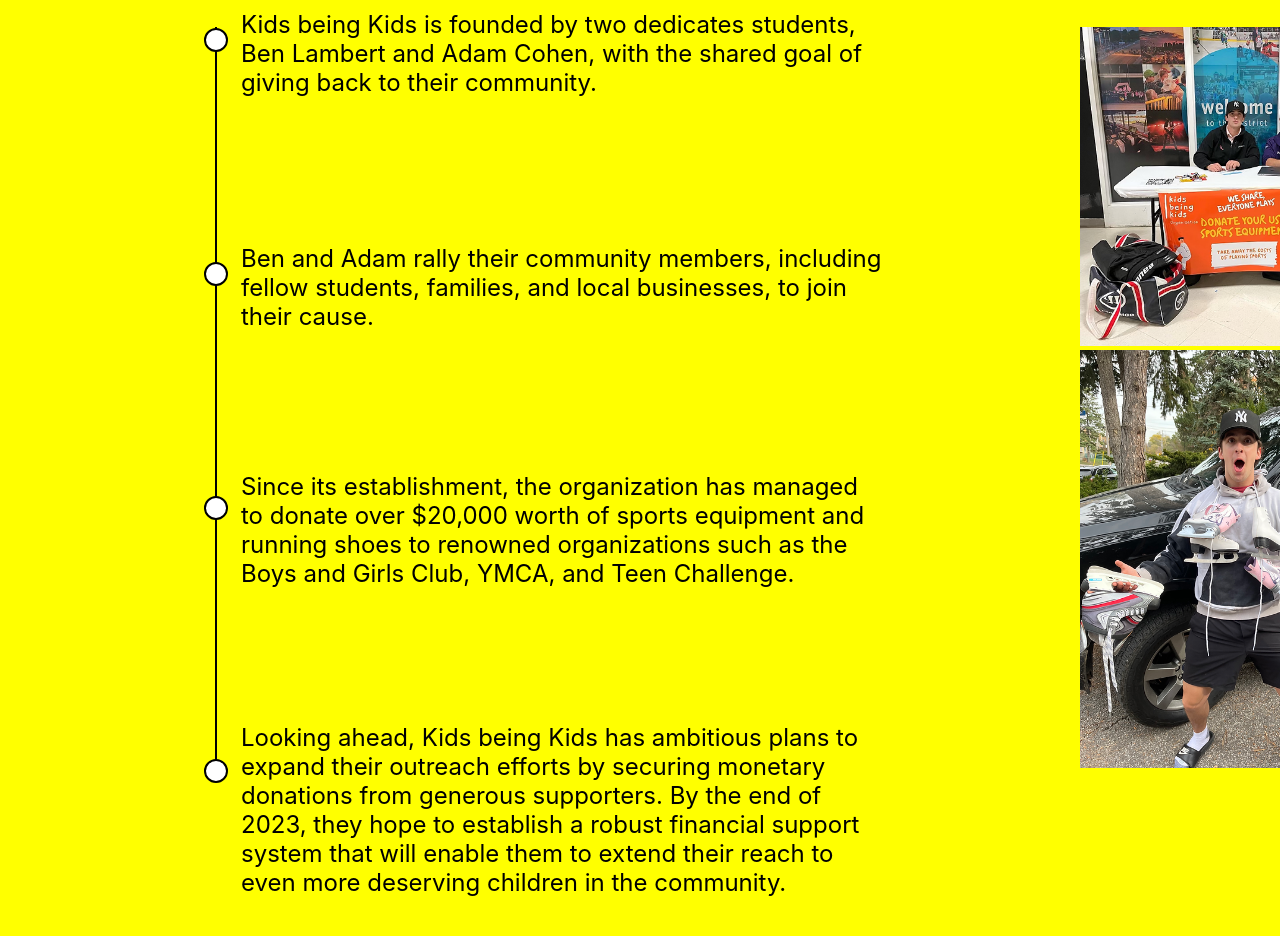
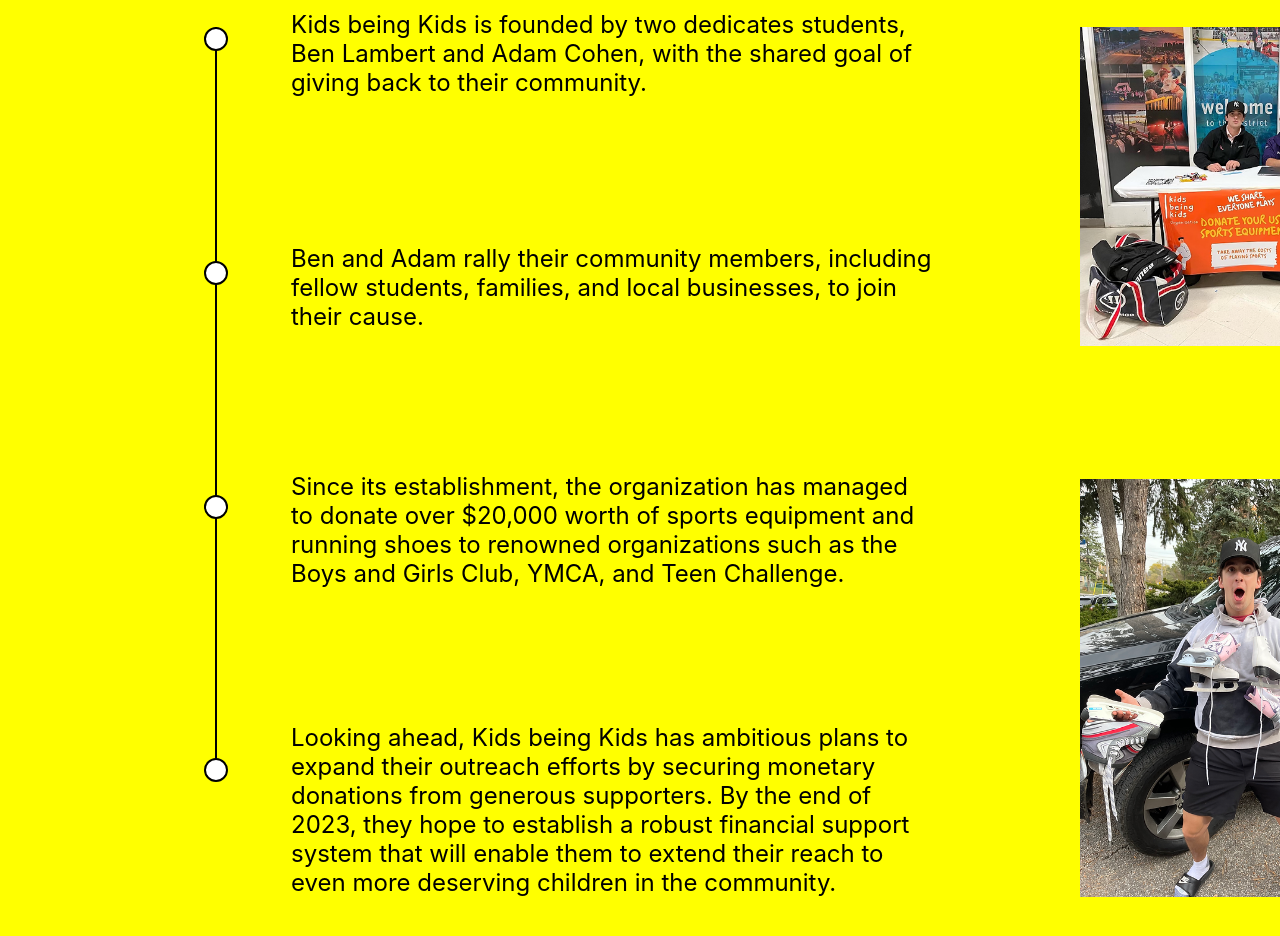
Before and after one commit to RadmehrM/KBK-React, a React (Create React App) app in the folder kbk-react/: page / in a window 1280 px wide. Shown: the top 936 px of the page. Built offline with nearby package versions, Linux system fonts and the light colour scheme.

Commit message:
finish timeline main section

```diff
--- a/kbk-react/src/components/About.css
+++ b/kbk-react/src/components/About.css
@@ -13,6 +13,7 @@
     font-size: 24px;
     line-height: 29.05px;
     transform: translateY(-20%);
+    padding-left: 50px;
 }
 
 .timelineIcon {
@@ -23,21 +24,8 @@
     border-radius: 50%;
     left: -1px;
     transform: translateX(-50%);
-    top: 1px;
     background-color: white;
 }
-/* .timelineIcon0{
-    top: 46px;
-}
-.timelineIcon1{
-    top: 262px;
-}
-.timelineIcon2{
-    top: 478px;
-}
-.timelineIcon3{
-    top: 821px;
-} */
 
 .timelineContainer {
     margin: 0 auto;
@@ -54,13 +42,15 @@
 .timeline{
     background-color: black;
     width: 2px;
-    height: 754px;
+    height: 753px;
 }
 .timelineImages{
+    display: flex;
+    flex-direction: column;
+    gap: 133px;
 }
 .timelineItems {
     display: flex;
-    height: ;
     flex-direction: column;
     justify-content: space-between;
 }
--- a/kbk-react/src/components/About.js
+++ b/kbk-react/src/components/About.js
@@ -9,7 +9,7 @@ const items = ["Kids being Kids is founded by two dedicates students, Ben Lamber
 
 function TimelineItem({ description, index }){
     return (
-        <div className={`timelineItem timelineItem-${index}`}>
+        <div className={`timelineItem timelineItem${index}`}>
             <div className='timelineIcon'></div>
             <div className="timelineContent">
                 {description}
```
